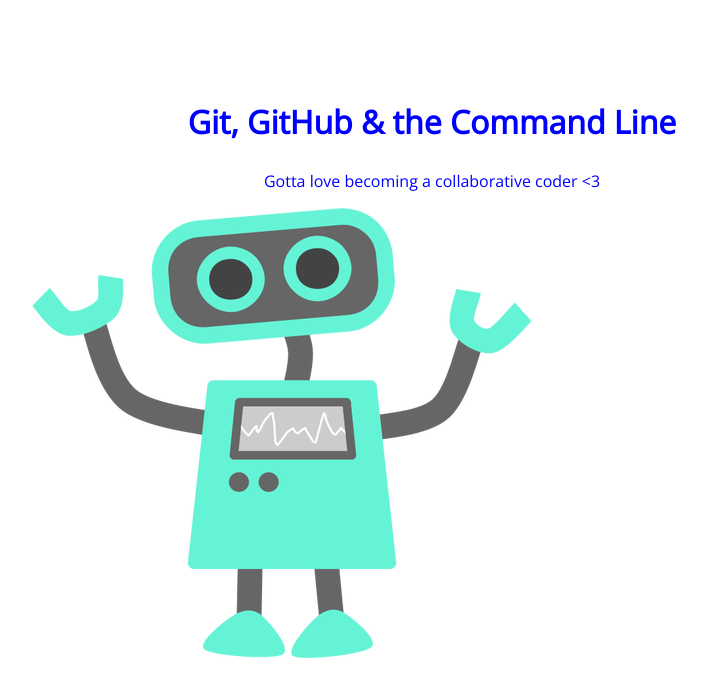
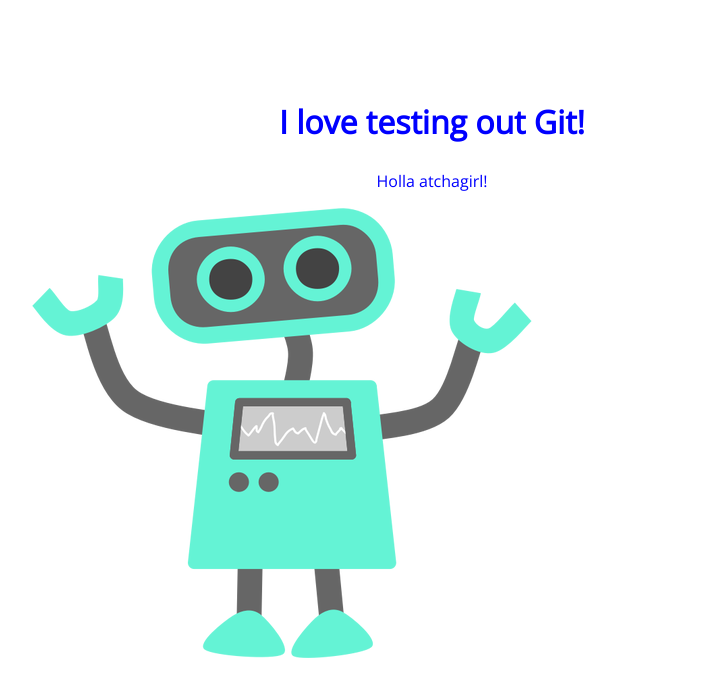
Before and after one commit to ericabross/105-project, a plain HTML site: page index.html in a window 1280 px wide. Shown: the whole page, without its empty margins (208-915 px from the left). Drawn offline with nearby package versions, Linux system fonts and the light colour scheme.

Commit message:
h1 and p changes

```diff
--- a/index.html
+++ b/index.html
@@ -8,8 +8,8 @@
 </head>
 <body>
 	<section>
-		<h1>Git, GitHub & the Command Line</h1>
-		<p>Gotta love becoming a collaborative coder <3</p>
+		<h1>I love testing out Git!</h1>
+		<p>Holla atchagirl!</p>
 		<img src="img/happy-blue-robot.png">
 	</section>
 </body>
```
